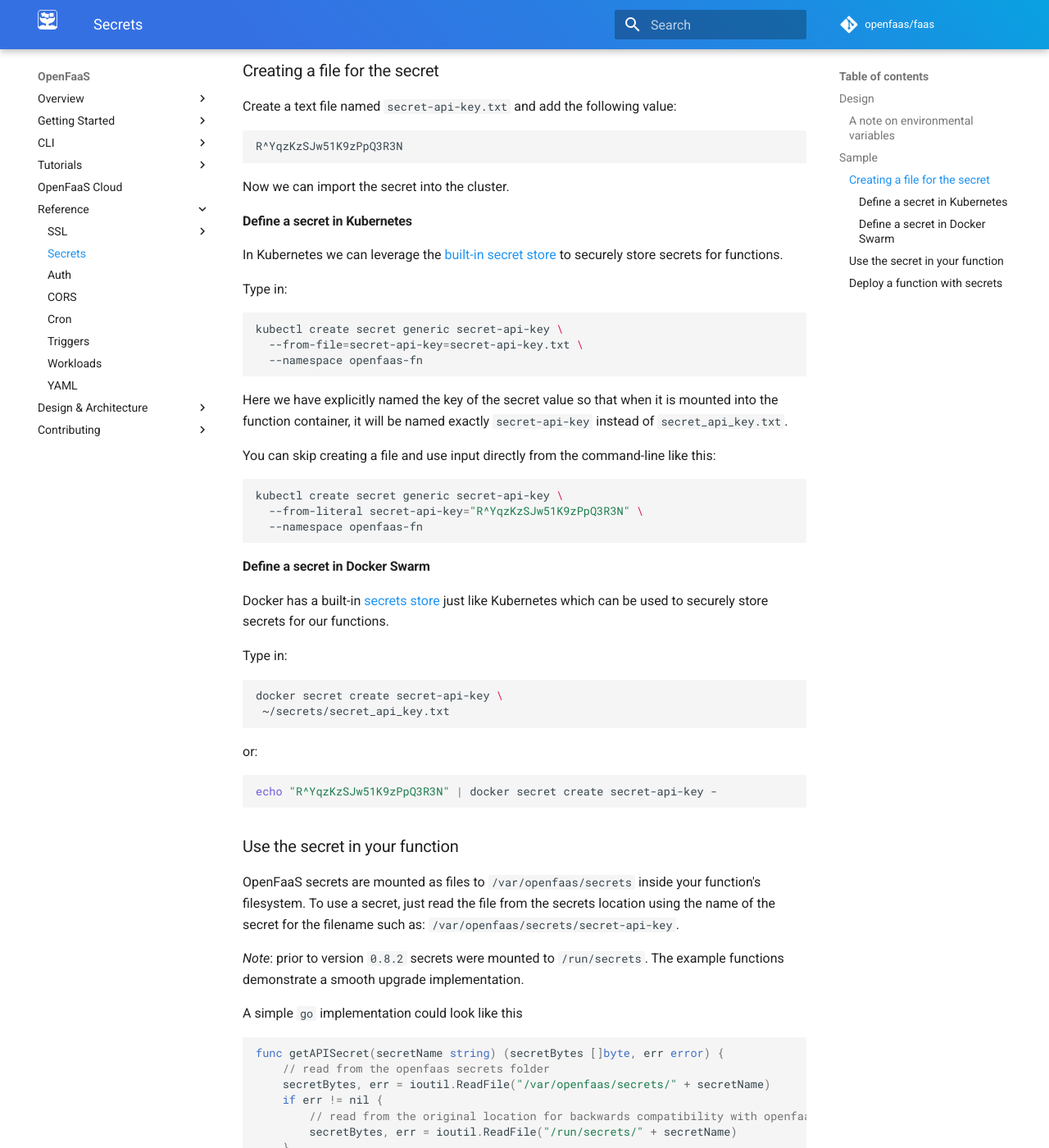
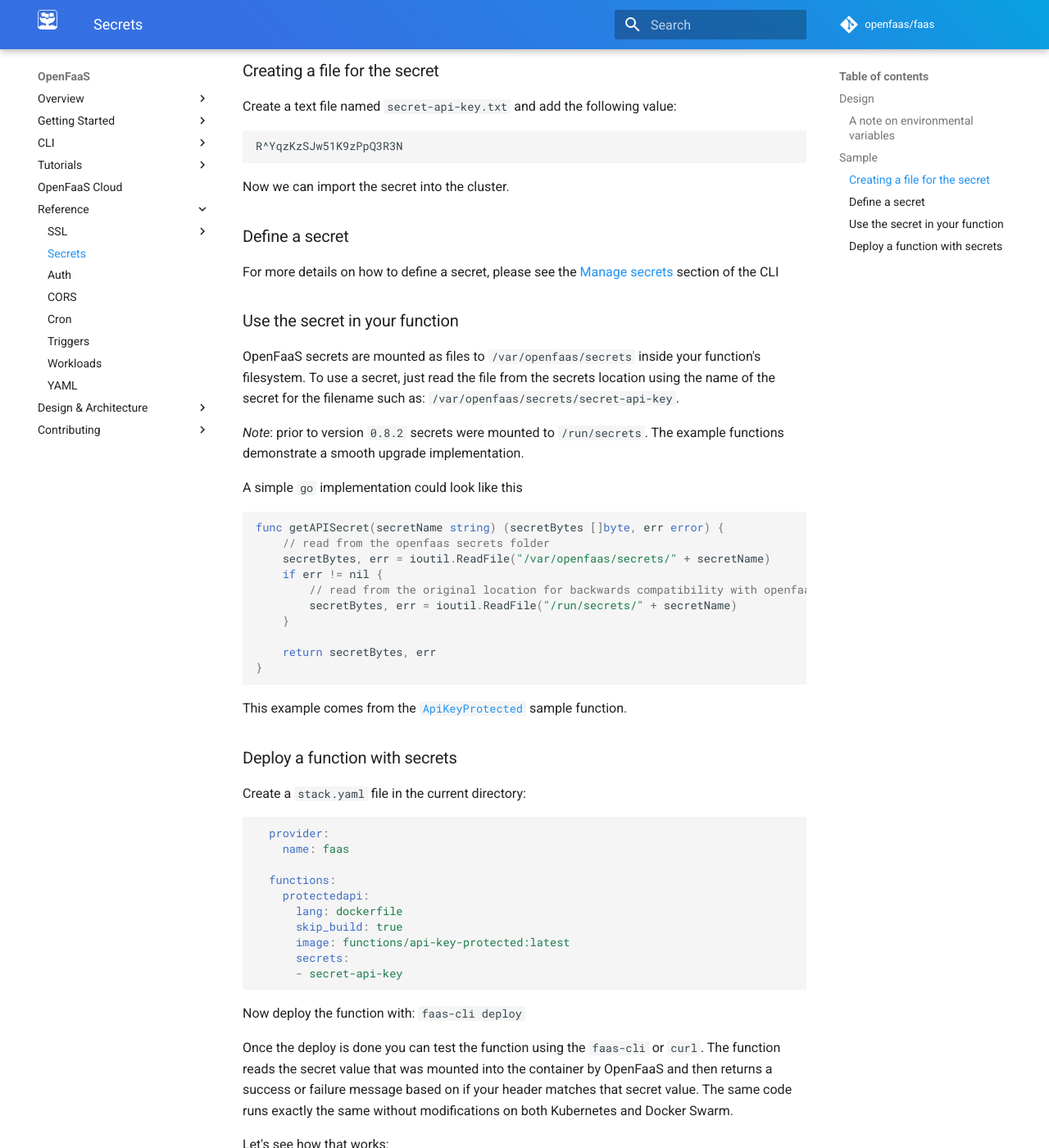
Before and after one commit to openfaas/docs, an MkDocs documentation site: the page built from docs/reference/secrets.md, in a window 1280 px wide and 1400 px high, scrolled down 929 px. Shown: the whole window at 82% size. Built offline with MkDocs 1.6.1 and Material for MkDocs 9.7.7, drawn with Linux system fonts in a browser that asks for light colours; comment, search, counter and statistics services are not loaded; some of the changed text lies outside the part shown.

Commit message:
Edit Reference guide with `faas-cli secret`
Edit secrets section within the Reference guide to document usage
of the nesw Secrets API and CLI command

Signed-off-by: Ivana Yovcheva (VMware) <iyovcheva@vmware.com>

````diff
--- a/docs/reference/secrets.md
+++ b/docs/reference/secrets.md
@@ -8,8 +8,8 @@ Using secrets is a two step process. First you need to define a new secret in yo
 
 * Secrets can be specified via API, CLI or YAML file
 * You can use one to many secrets in a function
-* Secrets must exist in the cluster at deployment time
-* Secrets need to be created with `kubectl` or `docker secret create`, but [in the near future](https://github.com/openfaas/faas/issues/807) an API will exist to create, list, delete and update secrets.
+* Specified secrets must exist in the cluster at function deploy. A function may consume zero to many secrets
+* Secrets can be created with `faas-cli secret create`
 
 ### A note on environmental variables
 
@@ -31,44 +31,9 @@ R^YqzKzSJw51K9zPpQ3R3N
 
 Now we can import the secret into the cluster.
 
-#### Define a secret in Kubernetes
+### Define a secret
 
-In Kubernetes we can leverage the [built-in secret store](https://kubernetes.io/docs/concepts/configuration/secret/) to securely store secrets for functions.
-
-Type in:
-
-```sh
-kubectl create secret generic secret-api-key \
-  --from-file=secret-api-key=secret-api-key.txt \
-  --namespace openfaas-fn
-```
-
-Here we have explicitly named the key of the secret value so that when it is mounted into the function container, it will be named exactly `secret-api-key` instead of `secret_api_key.txt`.
-
-You can skip creating a file and use input directly from the command-line like this:
-
-```sh
-kubectl create secret generic secret-api-key \
-  --from-literal secret-api-key="R^YqzKzSJw51K9zPpQ3R3N" \
-  --namespace openfaas-fn
-```
-
-#### Define a secret in Docker Swarm
-
-Docker has a built-in [secrets store](https://docs.docker.com/engine/swarm/secrets/) just like Kubernetes which can be used to securely store secrets for our functions.
-
-Type in:
-
-```sh
-docker secret create secret-api-key \
- ~/secrets/secret_api_key.txt
-```
-
-or:
-
-```sh
-echo "R^YqzKzSJw51K9zPpQ3R3N" | docker secret create secret-api-key -
-```
+For more details on how to define a secret, please see the [Manage secrets](https://docs.openfaas.com/cli/secrets/) section of the CLI
 
 ### Use the secret in your function
 
````
